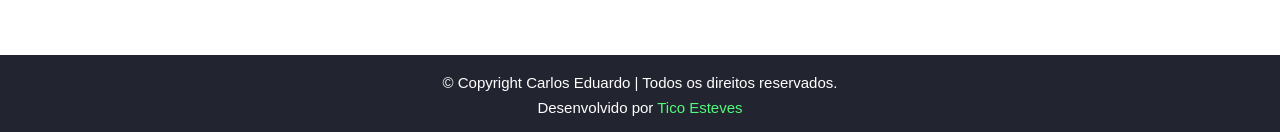
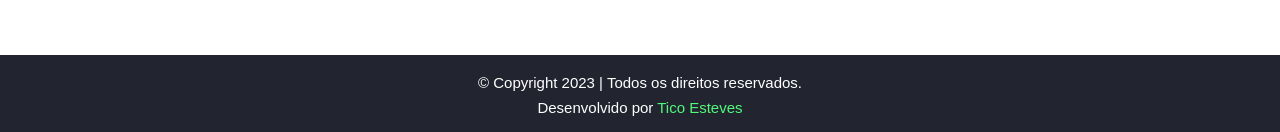
Before and after one commit to ticoesteves/sistema-de-login, a plain HTML site: page index.html in a window 1280 px wide. Shown: the part 665-797 px from the top of the page. Drawn offline with Linux system fonts and the light colour scheme.

Commit message:
Update index.html

```diff
--- a/index.html
+++ b/index.html
@@ -122,7 +122,7 @@
     </main>
     <footer>
         <div id="copy">
-            &#169; Copyright Carlos Eduardo | Todos os direitos reservados.<br>
+            &#169; Copyright 2023 | Todos os direitos reservados.<br>
             Desenvolvido por <a href="https://ticoesteves.github.io/portfolio/" target="_blank">Tico Esteves</a>
         </div>
     </footer>
```
